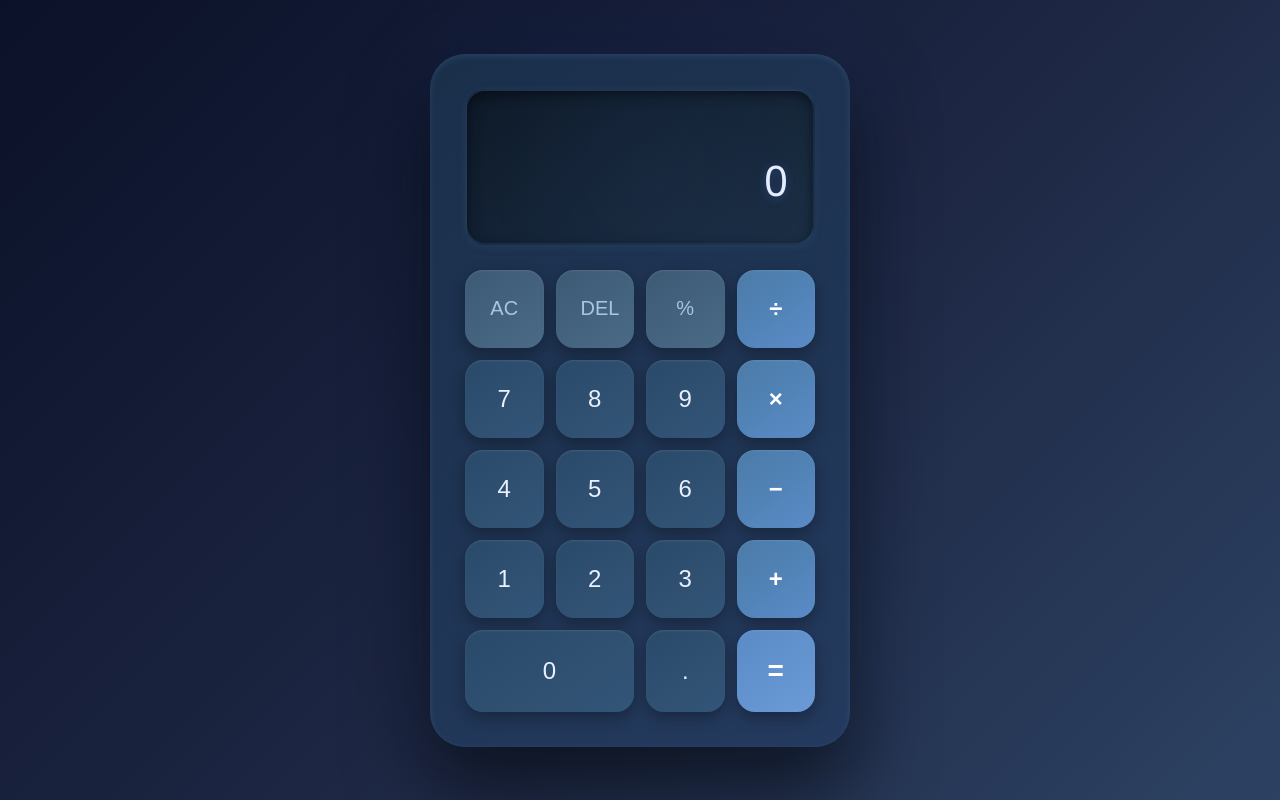
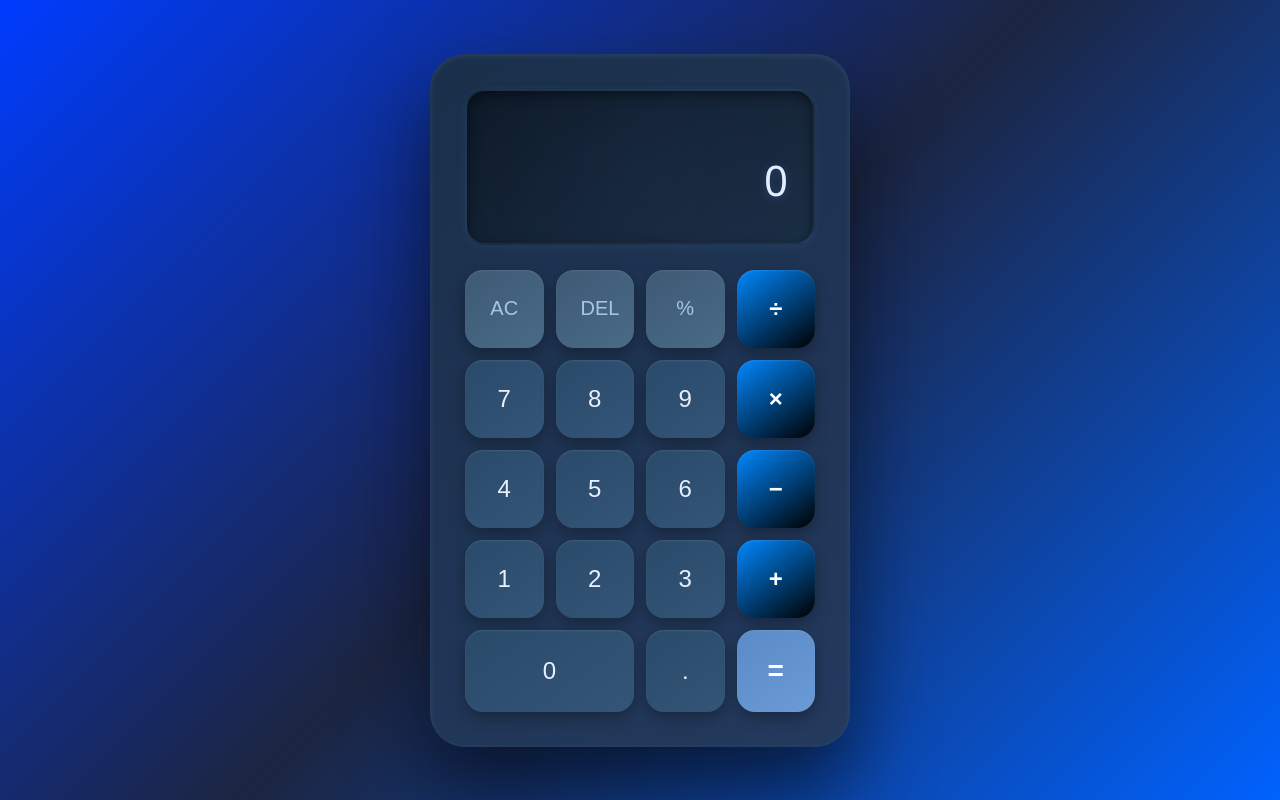
Before and after one commit to cjc83317-lab/Design-Calculator, a plain HTML site: page index.html in a window 1280 px wide. Drawn offline with Linux system fonts and the light colour scheme.

Commit message:
Update style.css

```diff
--- a/style.css
+++ b/style.css
@@ -6,7 +6,7 @@
 
 body {
     font-family: 'Segoe UI', Tahoma, Geneva, Verdana, sans-serif;
-    background: linear-gradient(135deg, #0a1128 0%, #1c2541 50%, #2d4263 100%);
+    background: linear-gradient(135deg, #003cff 0%, #1c2541 50%, #0062ff 100%);
     min-height: 100vh;
     display: flex;
     justify-content: center;
@@ -167,7 +167,7 @@ body {
 }
 
 .btn.operator {
-    background: linear-gradient(145deg, #4a7ba7, #5a8bc7);
+    background: linear-gradient(145deg, #0088ff, #000000);
     color: #ffffff;
     font-weight: 600;
 }
```
